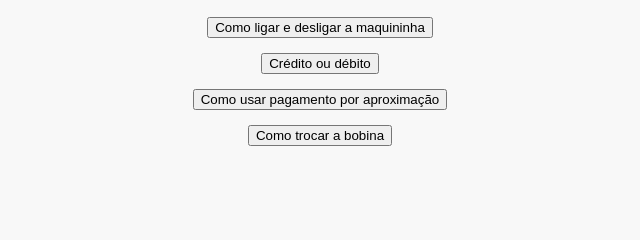
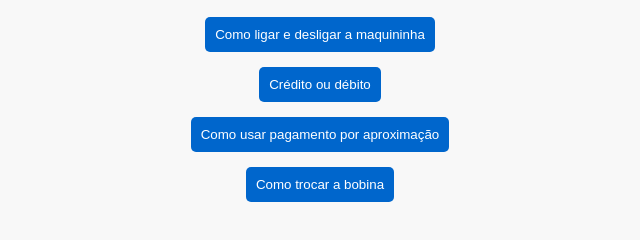
Before and after one commit to Helpmovel/Maquininha_de_cart-o, a plain HTML site: page index.html in a window 1280 px wide. Shown: the part 90-330 px from the top of the page, without its empty margins (320-960 px from the left). Drawn offline with Linux system fonts and the light colour scheme.

Commit message:
Update index.html

```diff
--- a/index.html
+++ b/index.html
@@ -1,5 +1,5 @@
 <!DOCTYPE html>
-<html lang="pt-br">
+<html lang="en">
 <head>
     <meta charset="UTF-8">
     <meta name="viewport" content="width=device-width, initial-scale=1.0">
@@ -11,10 +11,10 @@
     <div class="container">
         <h1>Maquininha de cartão Videos</h1>
         <ul class="video-list">
-            <li><button onclick="openLink('https://clipchamp.com/watch/xpewzhpszei')">Como ligar e desligar a maquininha</button></li>
-            <li><button onclick="openLink('https://clipchamp.com/watch/k5mwbpnre0F')">Crédito ou débito</button></li>
-            <li><button onclick="openLink('https://clipchamp.com/watch/5oUfgeL4qwv')">Como usar pagamento por aproximação</button></li>
-            <li><button onclick="openLink('https://clipchamp.com/watch/ZaH1UHH05iC')">Como trocar a bobina</button></li>
+            <li><button class="video-button" onclick="openLink('https://clipchamp.com/watch/xpewzhpszei')">Como ligar e desligar a maquininha</button></li>
+            <li><button class="video-button" onclick="openLink('https://clipchamp.com/watch/k5mwbpnre0F')">Crédito ou débito</button></li>
+            <li><button class="video-button" onclick="openLink('https://clipchamp.com/watch/5oUfgeL4qwv')">Como usar pagamento por aproximação</button></li>
+            <li><button class="video-button" onclick="openLink('https://clipchamp.com/watch/ZaH1UHH05iC')">Como trocar a bobina</button></li>
             <!-- Adicione mais botões conforme necessário -->
         </ul>
     </div>
```
